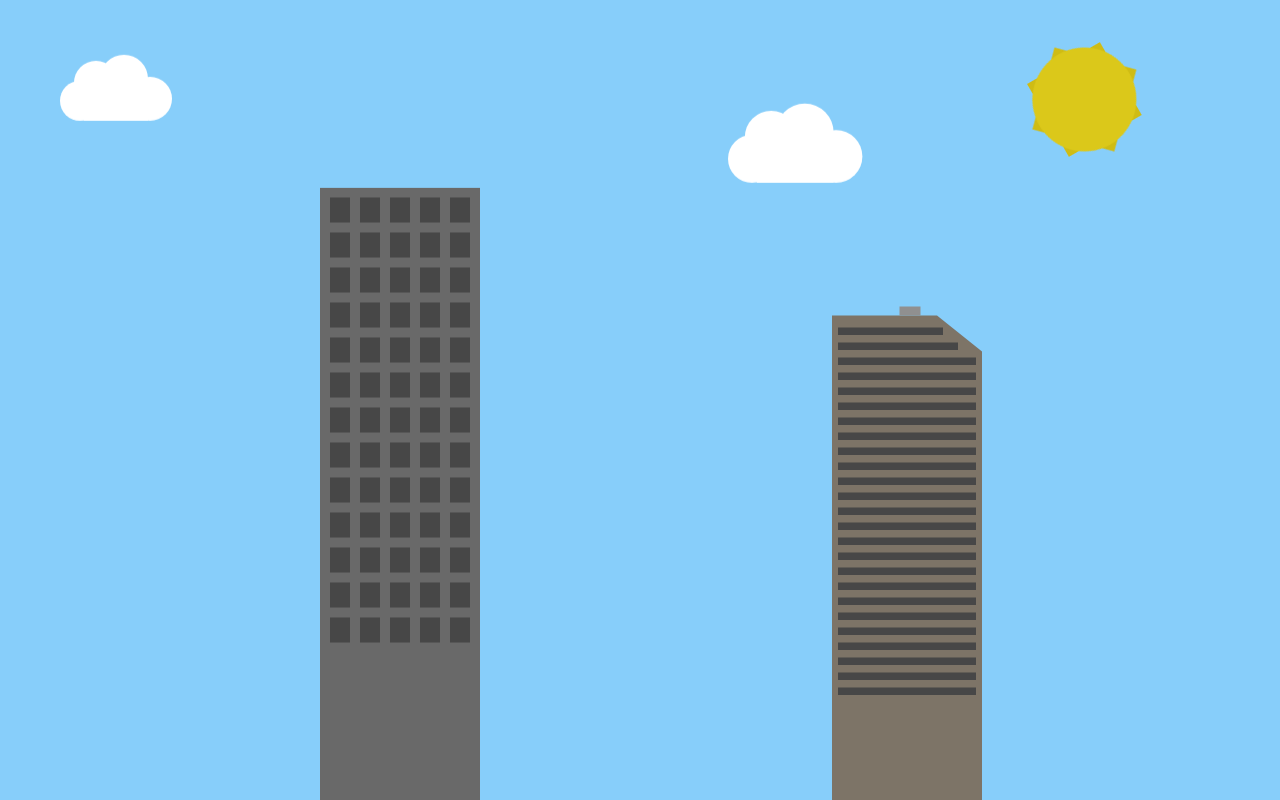
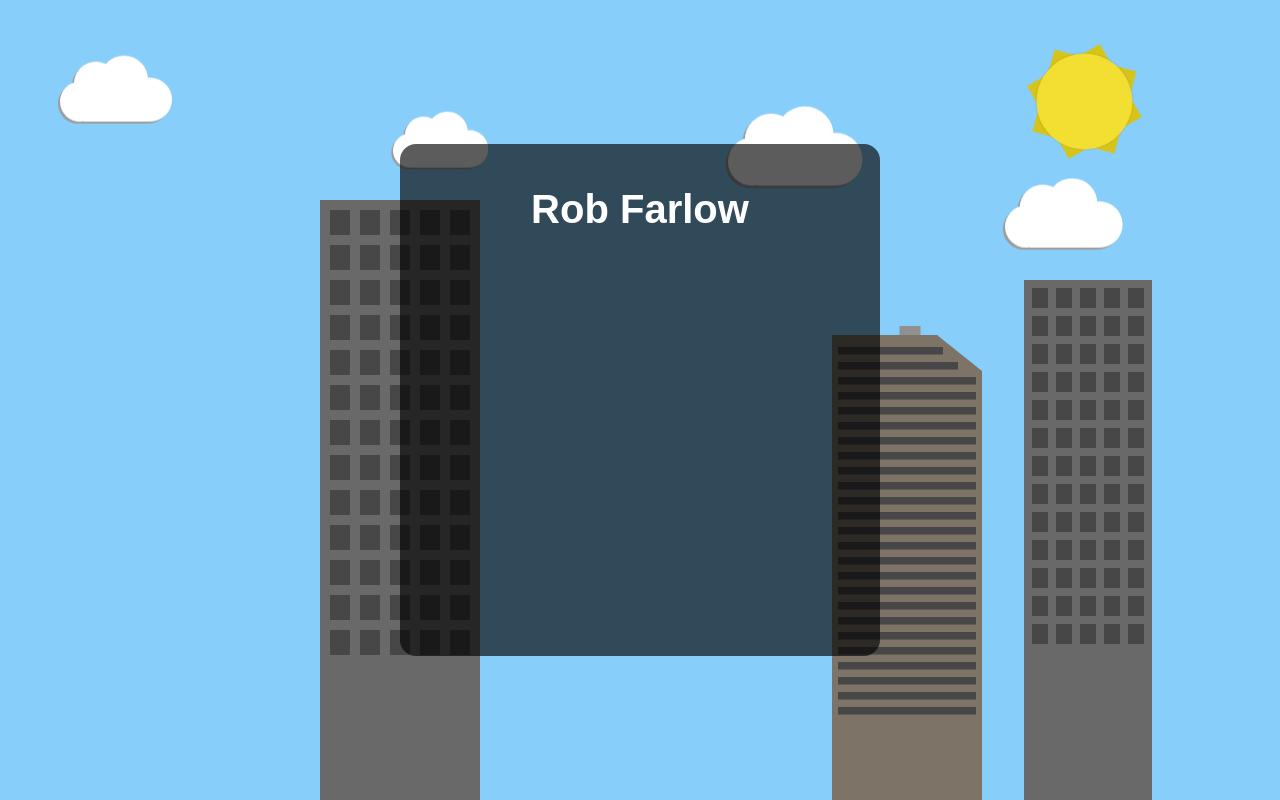
Before and after one commit to shinpads/robfarlow.net, a React (Create React App) app: page / in a window 1280 px wide. Shown: the top 800 px of the page. Built offline with nearby package versions, Linux system fonts and the light colour scheme.

Commit message:
updated graphics

```diff
--- /dev/null
+++ b/src/components/Menu.js
@@ -0,0 +1,20 @@
+import React, { Component } from 'react';
+
+class Menu extends Component {
+  constructor(props) {
+    super(props);
+    this.state = {
+
+    };
+  }
+
+  render() {
+    return (
+      <div className="menu-container">
+        <h1 className="title">Rob Farlow</h1>
+      </div>
+    )
+  }
+}
+
+export default Menu;
--- a/src/index.css
+++ b/src/index.css
@@ -14,7 +14,7 @@ html, body {
   left: 0;
   top: 0;
   width: 100%;
-  height: 100%;
+  height: 120%;
 }
 
 #parallax-container div {
@@ -22,7 +22,7 @@ html, body {
   top: 0;
   background-position: center !important;
   transform: translateY(0px);
-  height: 750px;
+  height: 100%;
   width: 100%;
 }
 
@@ -39,6 +39,23 @@ svg {
   animation: bob 5s ease infinite;
 }
 
+.menu-container {
+  background-color: #000000a3;
+  width: 35% !important;
+  height: 60% !important;
+  position: relative !important;
+  padding: 1rem;
+  border-radius: 1rem;
+  font-family: sans-serif;
+}
+
+.menu-container .title {
+  color: white;
+  font-size: 40px;
+  width: 100%;
+  text-align: center;
+}
+
 @keyframes spin {
   0% {
     -webkit-transform: rotate(0deg);
@@ -52,15 +69,15 @@ svg {
 
 @keyframes bob {
   0% {
-    -webkit-transform: translate(0px, 5px);
-    transform: translate(0px, 5px);
+    -webkit-transform: translate(0px, 10px);
+    transform: translate(0px, 10px);
   }
   50% {
-    -webkit-transform: translate(0px, -5px);
-    transform: translate(0px, -5px);
+    -webkit-transform: translate(0px, -10px);
+    transform: translate(0px, -10px);
   }
   100% {
-    -webkit-transform: translate(0px, 5px);
-    transform: translate(0px, 5px);
+    -webkit-transform: translate(0px, 10px);
+    transform: translate(0px, 10px);
   }
 }
--- a/src/pages/Home.js
+++ b/src/pages/Home.js
@@ -9,6 +9,7 @@ import api from '../api';
 import colors from '../colors';
 
 import Tree from '../components/Tree';
+import Menu from '../components/Menu';
 import { Building1, Building2, Sun, Cloud } from '../components/SVG';
 
 class Home extends Component {
@@ -36,8 +37,8 @@ class Home extends Component {
         children[i].style.transform = 'translateY(-' + (window.pageYOffset * i / children.length) + 'px)';
       }
     }, false);
+
   }
-
   render() {
     if (this.state.loading) {
       return (
@@ -53,12 +54,24 @@ class Home extends Component {
           <div>
             <Cloud style={{}} scale={2.0} />
             <Cloud style={{ top: '5%', right: '30%' }} scale={2.4} />
+            <Cloud style={{ top: '15%', right: '10%' }} scale={2.1} />
+            <Cloud style={{ top: '8%', right: '60%' }} scale={1.7} />
           </div>
           <div>
             <Building2 style={{ left: '30%', top: '5%' }} scale={0.3} />
+            <Building1 style={{ left: '50%', top: '5%' }} scale={0.4} />
           </div>
           <div>
             <Building1 scale={0.5} />
+          </div>
+          <div>
+            <div style={{
+              display: 'flex',
+              alignItems: 'center',
+              justifyContent: 'center',
+            }}>
+              <Menu />
+            </div>
           </div>
         </div>
         <div style={{ height: '2000px' }} />
```
Also changed, not shown: public/cloud.svg, public/sun.svg.
